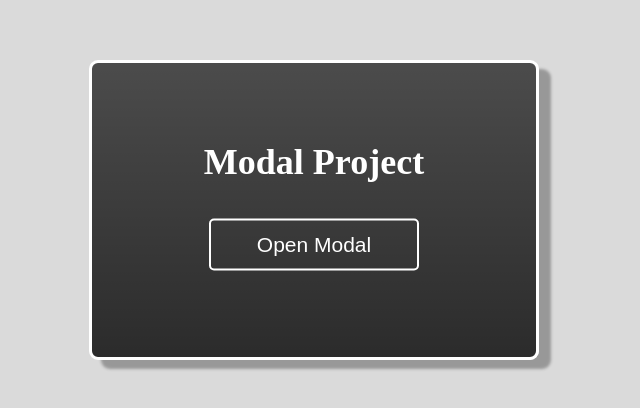
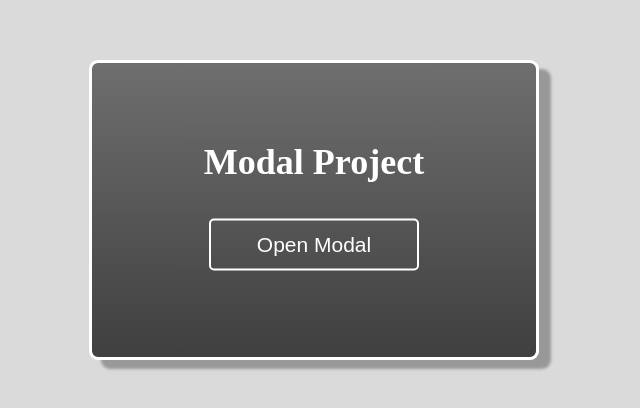
Before and after one commit to Newbie-Alert/Modal, a plain HTML site: page index.html in a window 1280 px wide. Shown: the part 190-598 px from the top of the page, without its empty margins (326-966 px from the left). Drawn offline with Linux system fonts and the light colour scheme; the site is published under a folder, as on GitHub Pages, so addresses that start at the root find nothing.

Commit message:
Update style.css

```diff
--- a/style.css
+++ b/style.css
@@ -55,7 +55,7 @@ body {
   width: 450px;
   height: 300px;
   background: rgba(0, 0, 0, 0.5);
-  background-image: linear-gradient(rgba(0,0,0,0.3), rgba(0,0,0,0.6)), url('/img/BG.jpg');
+  background-image: linear-gradient(rgba(0,0,0,0.3), rgba(0,0,0,0.6)), url('./img/BG.jpg');
   background-size: 120%;
   border: 3px solid #fff;
   color: white;
```
